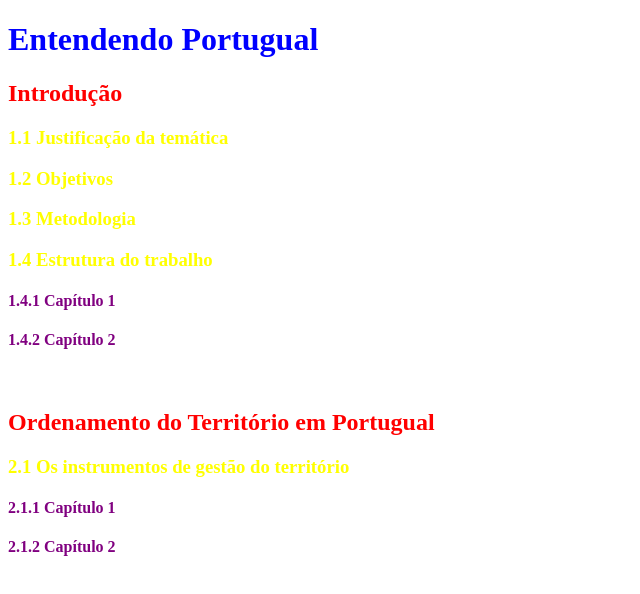
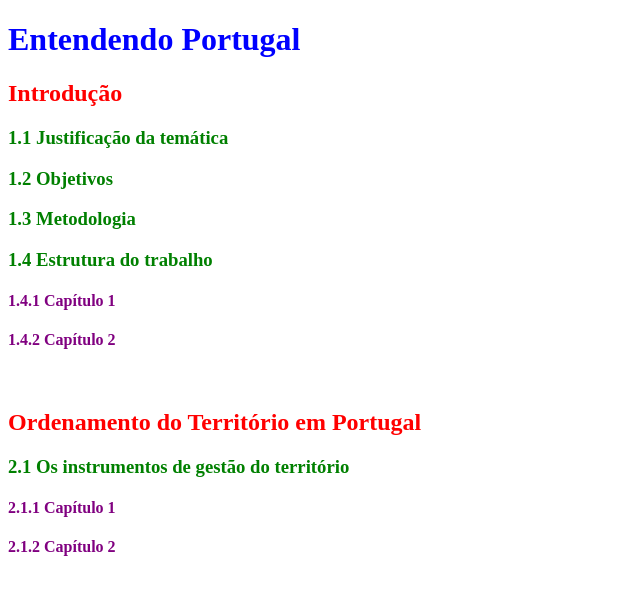
Before and after one commit to Peeh18/ex4, a plain HTML site: page index.html in a window 1280 px wide. Shown: the whole page, without its empty margins (0-640 px from the left). Drawn offline with Linux system fonts and the light colour scheme.

Commit message:
atualização

```diff
--- a/index.html
+++ b/index.html
@@ -13,7 +13,7 @@
             color: red;
         }
         h3 {
-            color: yellow;
+            color: green;
         }
         h4 {
             color: purple;
@@ -21,7 +21,7 @@
     </style>
 </head>
 <body>
-    <h1>Entendendo Portugual</h1>
+    <h1>Entendendo Portugal</h1>
     <h2>Introdução</h2>
     <h3>1.1 Justificação da temática</h3>
     <h3>1.2 Objetivos</h3>
@@ -30,7 +30,7 @@
     <h4>1.4.1 Capítulo 1</h4>
     <h4>1.4.2 Capítulo 2</h4>
    <br>
-    <h2>Ordenamento do Território em Portugual</h2>
+    <h2>Ordenamento do Território em Portugal</h2>
     <h3>2.1 Os instrumentos de gestão do território</h3>
     <h4>2.1.1 Capítulo 1</h4>
     <h4>2.1.2 Capítulo 2</h4>
```
